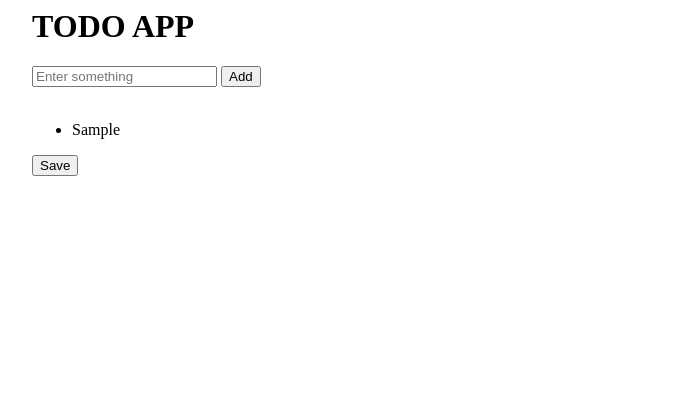
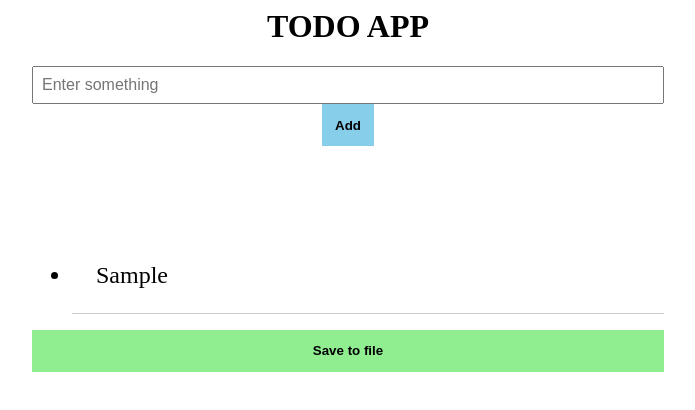
Before and after one commit to andie23/pyview-todo-list-demo, a plain HTML site: page index.html in a window 1280 px wide. Both pictures are taken after typing "Sample" into the empty fields and a click on the button "Add". Shown: the whole page, without its empty margins (292-987 px from the left). Drawn offline with Linux system fonts and the light colour scheme.

Commit message:
Improved graphics

```diff
--- a/index.html
+++ b/index.html
@@ -6,19 +6,35 @@
                 width: 50%;
                 margin: auto;
             }
+            .txt-box {
+                width: 100%;
+                padding: 0.5em;
+                font-size: 1rem;
+            }
+            li {
+                font-size: 1.5rem;
+                padding: 1em;
+                border-bottom: 1px solid #ccc;
+            }
+            button {
+                font-weight: bold;
+                background-color: skyblue;
+                padding: 1em;
+                border: none;
+            }
         </style>
     </head>
     <body>
         <div id="main">
-            <h1>TODO APP</h1>
-            <input type="text" id="todo_item" placeholder="Enter something"/>
-            <button onclick="addTextItem()">Add</button>
+            <h1 style="text-align: center">TODO APP</h1>
+            <input class="txt-box" type="text" id="todo_item" placeholder="Enter something"/>
+            <center><button id="add-btn" onclick="addTextItem()">Add</button></center>
             <ul id="list">
                 <li id="item" style="visibility:hidden"></li>
             </ul>
-            <div id="save-container" style="display:none">
-                <button onclick="saveToFile()">Save</button>
-            </div>
+            <button id="save-btn" style="display:none; width: 100%;background:lightgreen;" onclick="saveToFile()">
+                Save to file
+            </button>
         </div>
     </body>
     <script>
@@ -45,7 +61,7 @@
         function addTextItem() {
             addListItem(document.getElementById('todo_item').value)
             document.getElementById('todo_item').value = ""
-            document.getElementById('save-container').style.display = 'block'
+            document.getElementById('save-btn').style.display = 'inline'
         }
     </script>
 </html>
```
